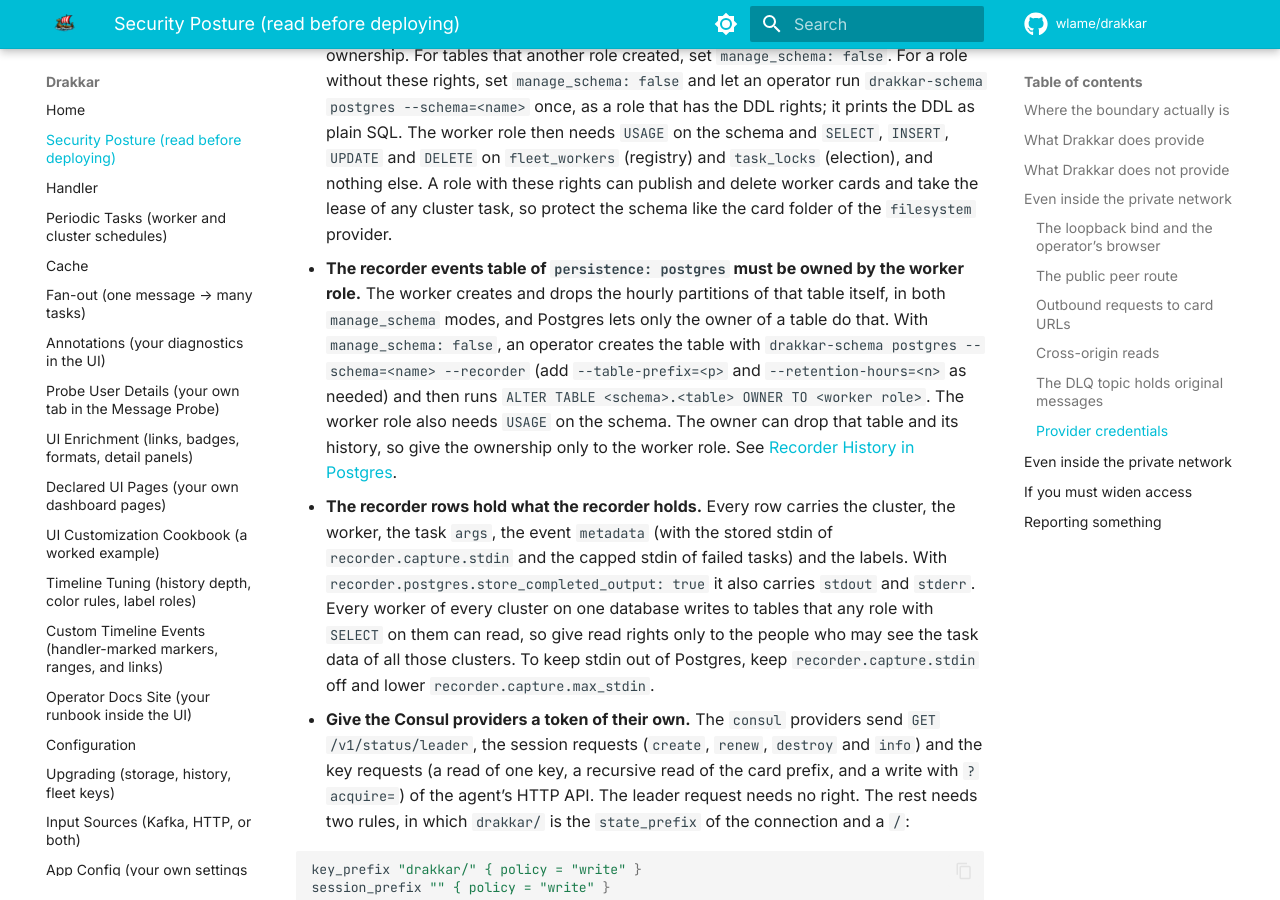
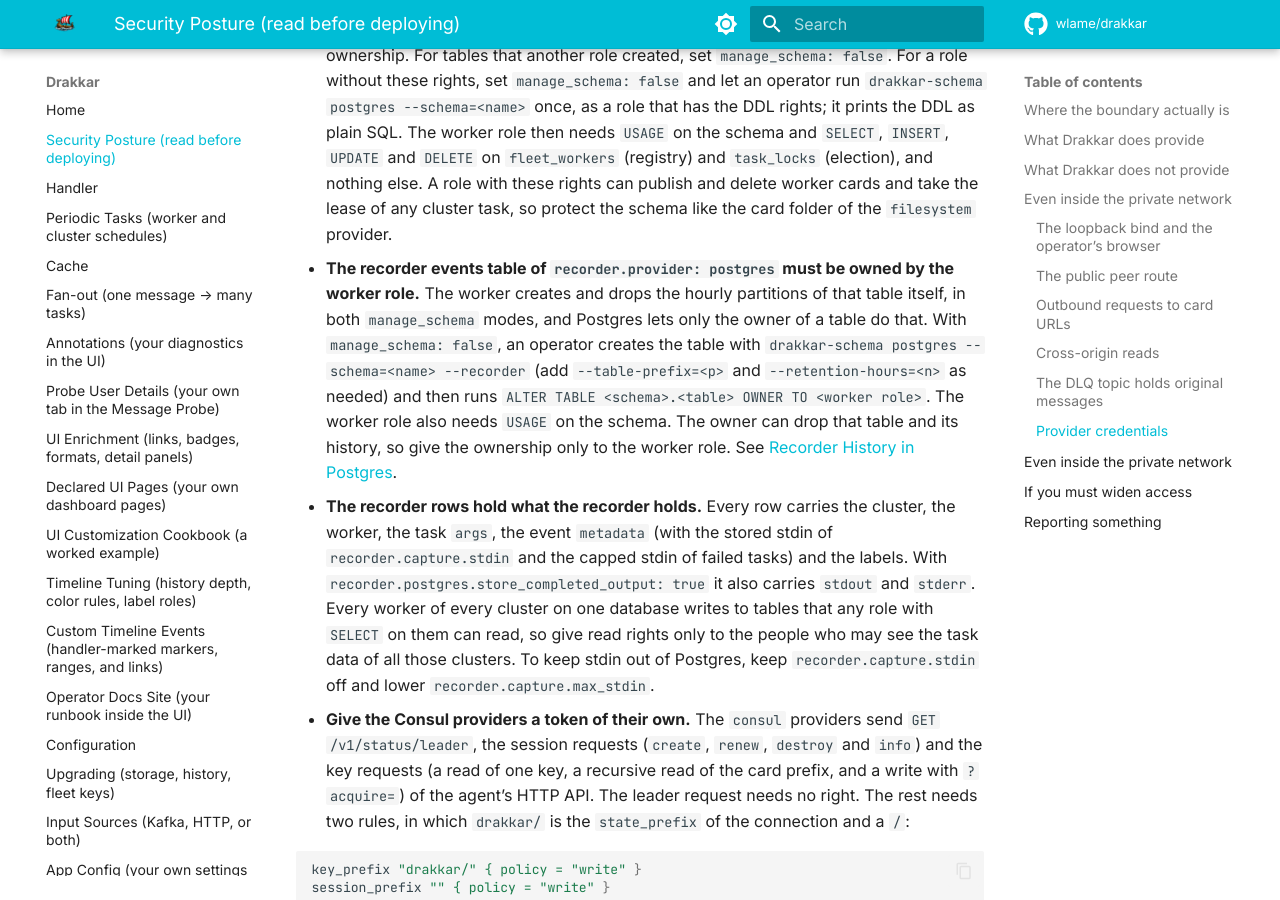
Before and after one commit to wlame/drakkar, an MkDocs documentation site: the page built from docs/security.md, in a window 1280 px wide and 900 px high, scrolled down 6692 px. Built offline with MkDocs 1.6.1 and Material for MkDocs 9.7.7, drawn with Linux system fonts in a browser that asks for light colours; comment, search, counter and statistics services are not loaded.

Commit message:
Name the recorder provider key in the Postgres table notes.

```diff
--- a/docs/security.md
+++ b/docs/security.md
@@ -248,7 +248,7 @@ uses them.
   `task_locks` (election), and nothing else. A role with these rights can
   publish and delete worker cards and take the lease of any cluster task, so protect the
   schema like the card folder of the `filesystem` provider.
-- **The recorder events table of `persistence: postgres` must be owned by
+- **The recorder events table of `recorder.provider: postgres` must be owned by
   the worker role.** The worker creates and drops the hourly partitions of
   that table itself, in both `manage_schema` modes, and Postgres lets only
   the owner of a table do that. With `manage_schema: false`, an operator
```
Also changed, not shown: docs/configuration.md (+1 -1 lines).
